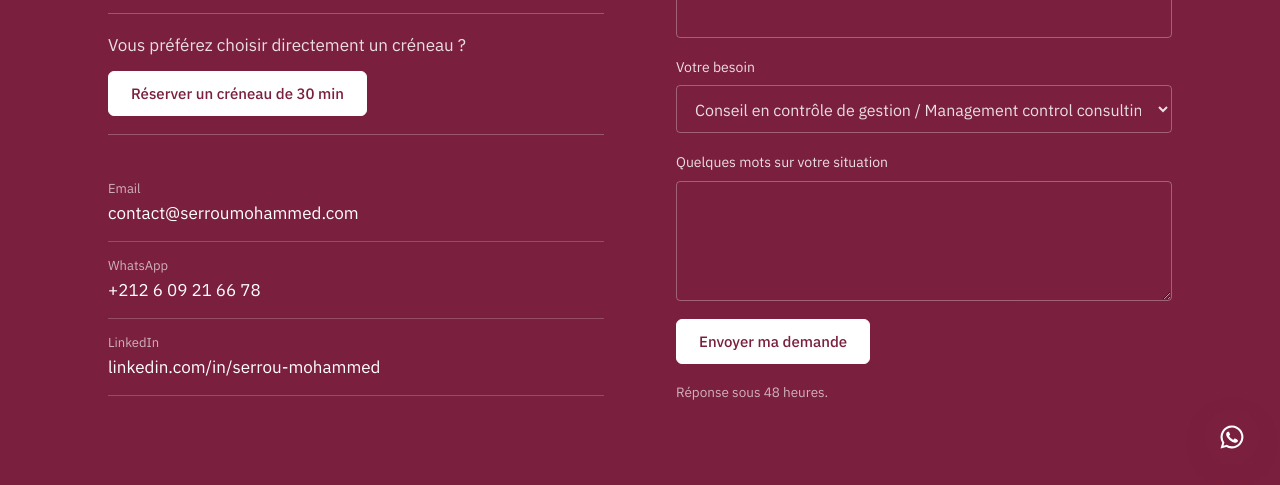
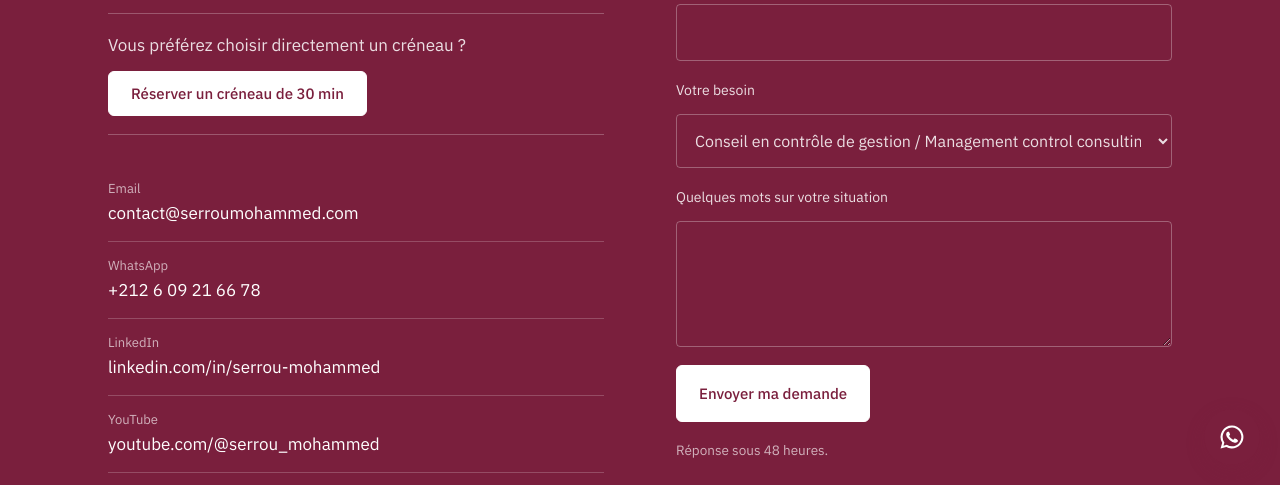
Before and after one commit to serroumohammed/ME, a plain HTML site: page contact.html in a window 1280 px wide. Shown: the part 315-800 px from the top of the page. Drawn offline with Linux system fonts and the light colour scheme.

Commit message:
Add files via upload

```diff
--- a/config.js
+++ b/config.js
@@ -12,7 +12,7 @@
 
   // Réseaux sociaux (ex : "https://www.linkedin.com/in/ton-profil")
   linkedin: "https://www.linkedin.com/in/serrou-mohammed",
-  youtube: "",
+  youtube: "https://www.youtube.com/@serrou_mohammed",
   instagram: "",
   tiktok: ""
 };
--- a/contact.html
+++ b/contact.html
@@ -346,7 +346,7 @@
       </div>
       <div class="direct">
         <a href="mailto:contact@serroumohammed.com"><small>Email</small>contact@serroumohammed.com</a>
-        <a href="https://wa.me/212609216678" target="_blank" rel="noopener"><small>WhatsApp</small>+212 6 09 21 66 78</a><a data-social="linkedin" hidden target="_blank" rel="noopener"><small>LinkedIn</small>linkedin.com/in/serrou-mohammed</a>
+        <a href="https://wa.me/212609216678" target="_blank" rel="noopener"><small>WhatsApp</small>+212 6 09 21 66 78</a><a data-social="linkedin" hidden target="_blank" rel="noopener"><small>LinkedIn</small>linkedin.com/in/serrou-mohammed</a><a data-social="youtube" hidden target="_blank" rel="noopener"><small>YouTube</small>youtube.com/@serrou_mohammed</a>
       </div>
     </div>
 
```
